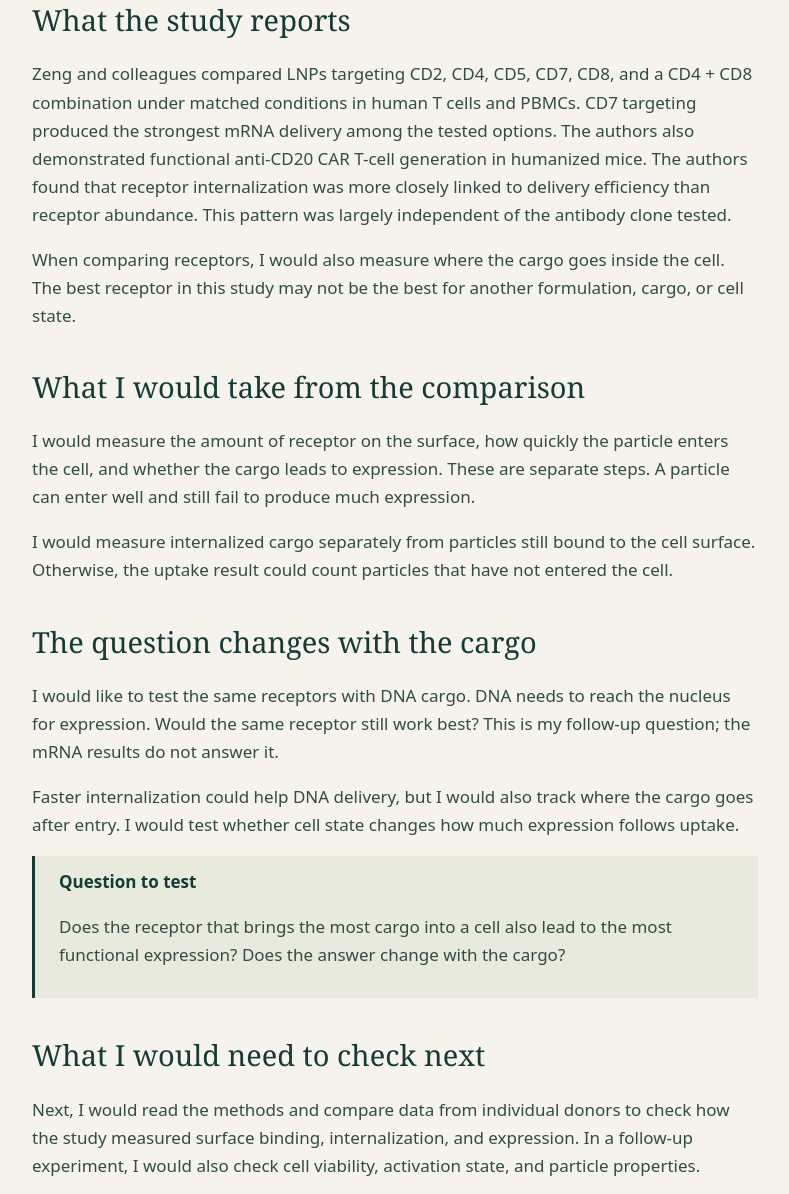
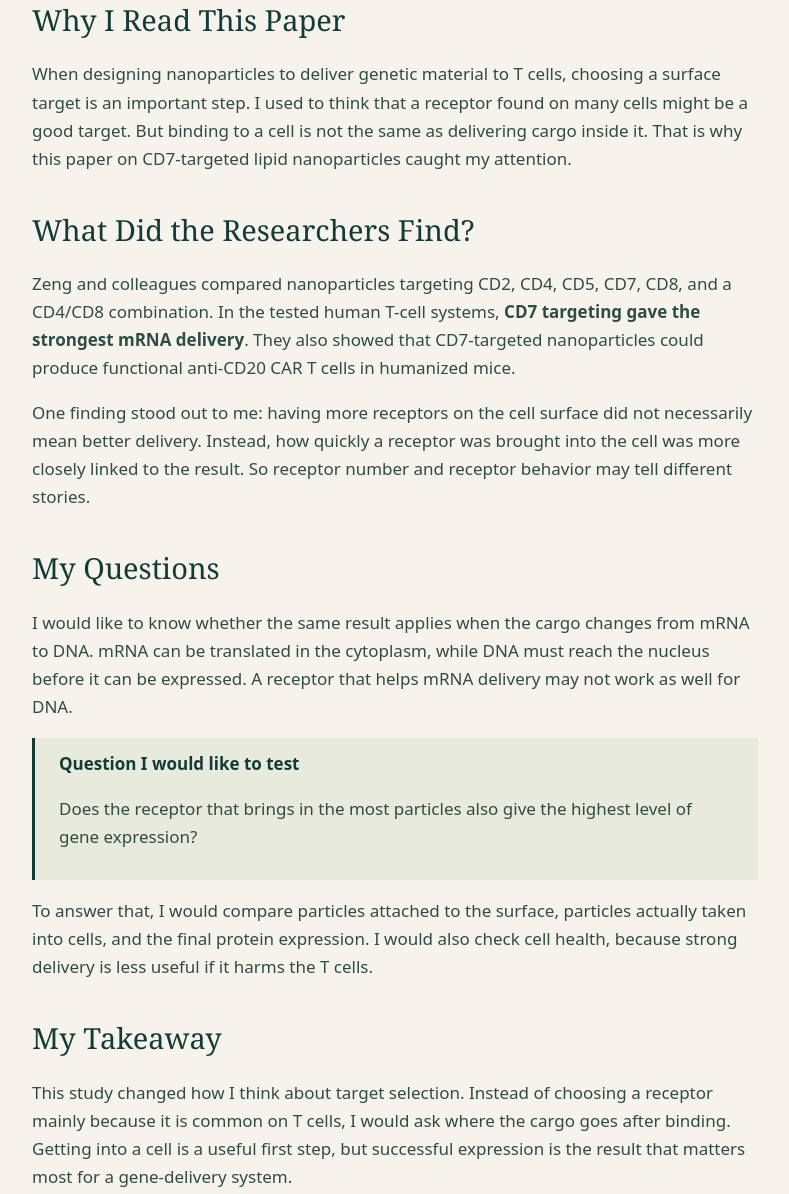
Before and after one commit to AmandaNWC/AmandaNWC.github.io, a plain HTML site: page cd7.html in a window 1280 px wide. Shown: the part 620-1814 px from the top of the page, without its empty margins (245-1034 px from the left). Drawn offline with Linux system fonts and the light colour scheme.

Commit message:
Simplify and align research note voice: cd7.html

```diff
--- a/cd7.html
+++ b/cd7.html
@@ -1,6 +1,14 @@
 <!doctype html><html lang="en"><head><meta charset="utf-8"><meta name="viewport" content="width=device-width,initial-scale=1"><title>Choosing a receptor that carries the cargo inward | Nai-Wen Chi</title><meta name="description" content="A research note on CD7-targeted lipid nanoparticles, receptor internalization, and questions about productive delivery."><link rel="stylesheet" href="style.css"></head><body><a class="skip-link" href="#main">Skip to content</a><header><a class="brand" href="index.html" target="_blank" rel="noopener noreferrer">NAI-WEN CHI <span>/ RESEARCH PORTFOLIO</span></a><nav aria-label="Main navigation"><a href="index.html#notes" target="_blank" rel="noopener noreferrer">All notes</a><a href="index.html#about" target="_blank" rel="noopener noreferrer">Contact</a></nav></header><main id="main" class="article"><p class="eyebrow">TARGETED LNPs / T CELLS</p><h1>Choosing a receptor that carries the cargo inward</h1><p class="meta">Nai-Wen Chi · October 9, 2026 · Literature reading note</p><p class="scope-notice">Reading note on receptor selection, intracellular delivery, and questions for follow-up experiments.</p><p>When choosing a receptor for T-cell delivery, I would want to know what happens after the particle binds. A receptor may be abundant on the cell surface, but that does not tell us whether it helps the cargo reach the right place inside the cell.</p>
-<h2>What the study reports</h2><p>Zeng and colleagues compared LNPs targeting CD2, CD4, CD5, CD7, CD8, and a CD4 + CD8 combination under matched conditions in human T cells and PBMCs. CD7 targeting produced the strongest mRNA delivery among the tested options. The authors also demonstrated functional anti-CD20 CAR T-cell generation in humanized mice. The authors found that receptor internalization was more closely linked to delivery efficiency than receptor abundance. This pattern was largely independent of the antibody clone tested.</p><p>When comparing receptors, I would also measure where the cargo goes inside the cell. The best receptor in this study may not be the best for another formulation, cargo, or cell state.</p>
-<h2>What I would take from the comparison</h2><p>I would measure the amount of receptor on the surface, how quickly the particle enters the cell, and whether the cargo leads to expression. These are separate steps. A particle can enter well and still fail to produce much expression.</p><p>I would measure internalized cargo separately from particles still bound to the cell surface. Otherwise, the uptake result could count particles that have not entered the cell.</p>
-<h2>The question changes with the cargo</h2><p>I would like to test the same receptors with DNA cargo. DNA needs to reach the nucleus for expression. Would the same receptor still work best? This is my follow-up question; the mRNA results do not answer it.</p><p>Faster internalization could help DNA delivery, but I would also track where the cargo goes after entry. I would test whether cell state changes how much expression follows uptake.</p>
-<div class="question"><strong>Question to test</strong><p>Does the receptor that brings the most cargo into a cell also lead to the most functional expression? Does the answer change with the cargo?</p></div>
-<h2>What I would need to check next</h2><p>Next, I would read the methods and compare data from individual donors to check how the study measured surface binding, internalization, and expression. In a follow-up experiment, I would also check cell viability, activation state, and particle properties.</p><div class="source"><strong>Source and scope</strong><p>Zeng J, Papp TE, Akyianu A, Bahena A, Leo L, Halilovic F, Parhiz H. <em>Rapid receptor internalization potentiates CD7-targeted lipid nanoparticles for efficient mRNA delivery to T cells and in vivo CAR T-cell engineering.</em> Journal of Controlled Release. 2026;396:115043.</p><p><a href="https://doi.org/10.1016/j.jconrel.2026.115043" target="_blank" rel="noopener noreferrer">Published article ↗</a> · <a href="https://pubmed.ncbi.nlm.nih.gov/42173446/" target="_blank" rel="noopener noreferrer">PubMed ↗</a></p><p>The reported findings summarized here are supported by the published abstract. The interpretation and proposed comparisons are my own; this note does not reproduce a detailed methods or supplementary-data analysis.</p></div></main><footer><a href="index.html#notes" target="_blank" rel="noopener noreferrer">Back to research notes</a><span>Literature reading note</span></footer></body></html>
+
+<h2>Why I Read This Paper</h2>
+<p>When designing nanoparticles to deliver genetic material to T cells, choosing a surface target is an important step. I used to think that a receptor found on many cells might be a good target. But binding to a cell is not the same as delivering cargo inside it. That is why this paper on CD7-targeted lipid nanoparticles caught my attention.</p>
+<h2>What Did the Researchers Find?</h2>
+<p>Zeng and colleagues compared nanoparticles targeting CD2, CD4, CD5, CD7, CD8, and a CD4/CD8 combination. In the tested human T-cell systems, <strong>CD7 targeting gave the strongest mRNA delivery</strong>. They also showed that CD7-targeted nanoparticles could produce functional anti-CD20 CAR T cells in humanized mice.</p>
+<p>One finding stood out to me: having more receptors on the cell surface did not necessarily mean better delivery. Instead, how quickly a receptor was brought into the cell was more closely linked to the result. So receptor number and receptor behavior may tell different stories.</p>
+<h2>My Questions</h2>
+<p>I would like to know whether the same result applies when the cargo changes from mRNA to DNA. mRNA can be translated in the cytoplasm, while DNA must reach the nucleus before it can be expressed. A receptor that helps mRNA delivery may not work as well for DNA.</p>
+<div class="question"><strong>Question I would like to test</strong><p>Does the receptor that brings in the most particles also give the highest level of gene expression?</p></div>
+<p>To answer that, I would compare particles attached to the surface, particles actually taken into cells, and the final protein expression. I would also check cell health, because strong delivery is less useful if it harms the T cells.</p>
+<h2>My Takeaway</h2>
+<p>This study changed how I think about target selection. Instead of choosing a receptor mainly because it is common on T cells, I would ask where the cargo goes after binding. Getting into a cell is a useful first step, but successful expression is the result that matters most for a gene-delivery system.</p>
+<div class="source"><strong>Source and scope</strong><p>Zeng J, Papp TE, Akyianu A, Bahena A, Leo L, Halilovic F, Parhiz H. <em>Rapid receptor internalization potentiates CD7-targeted lipid nanoparticles for efficient mRNA delivery to T cells and in vivo CAR T-cell engineering.</em> Journal of Controlled Release. 2026;396:115043.</p><p><a href="https://doi.org/10.1016/j.jconrel.2026.115043" target="_blank" rel="noopener noreferrer">Published article ↗</a> · <a href="https://pubmed.ncbi.nlm.nih.gov/42173446/" target="_blank" rel="noopener noreferrer">PubMed ↗</a></p><p>The reported findings summarized here are supported by the published abstract. The interpretation and proposed comparisons are my own; this note does not reproduce a detailed methods or supplementary-data analysis.</p></div></main><footer><a href="index.html#notes" target="_blank" rel="noopener noreferrer">Back to research notes</a><span>Literature reading note</span></footer></body></html>
```
